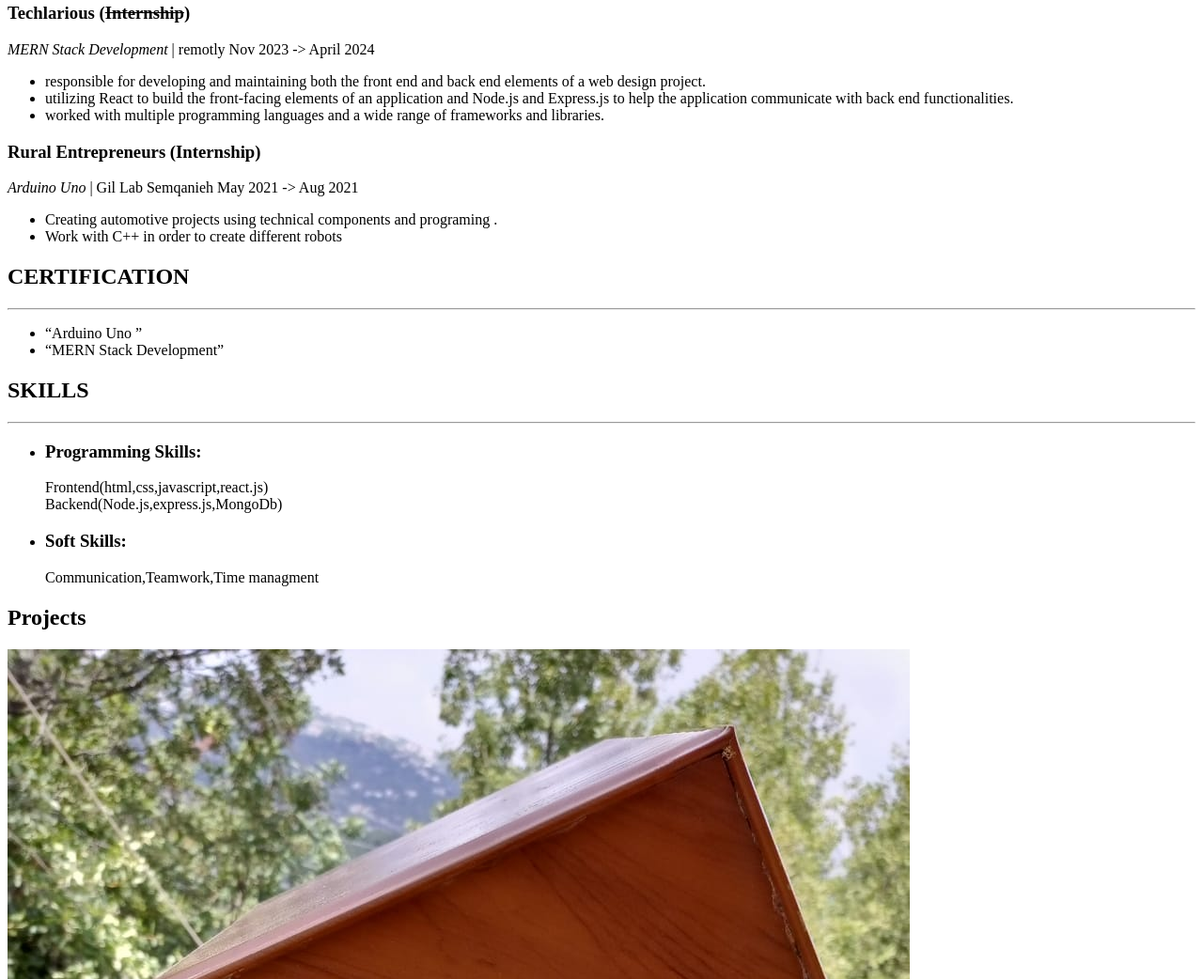
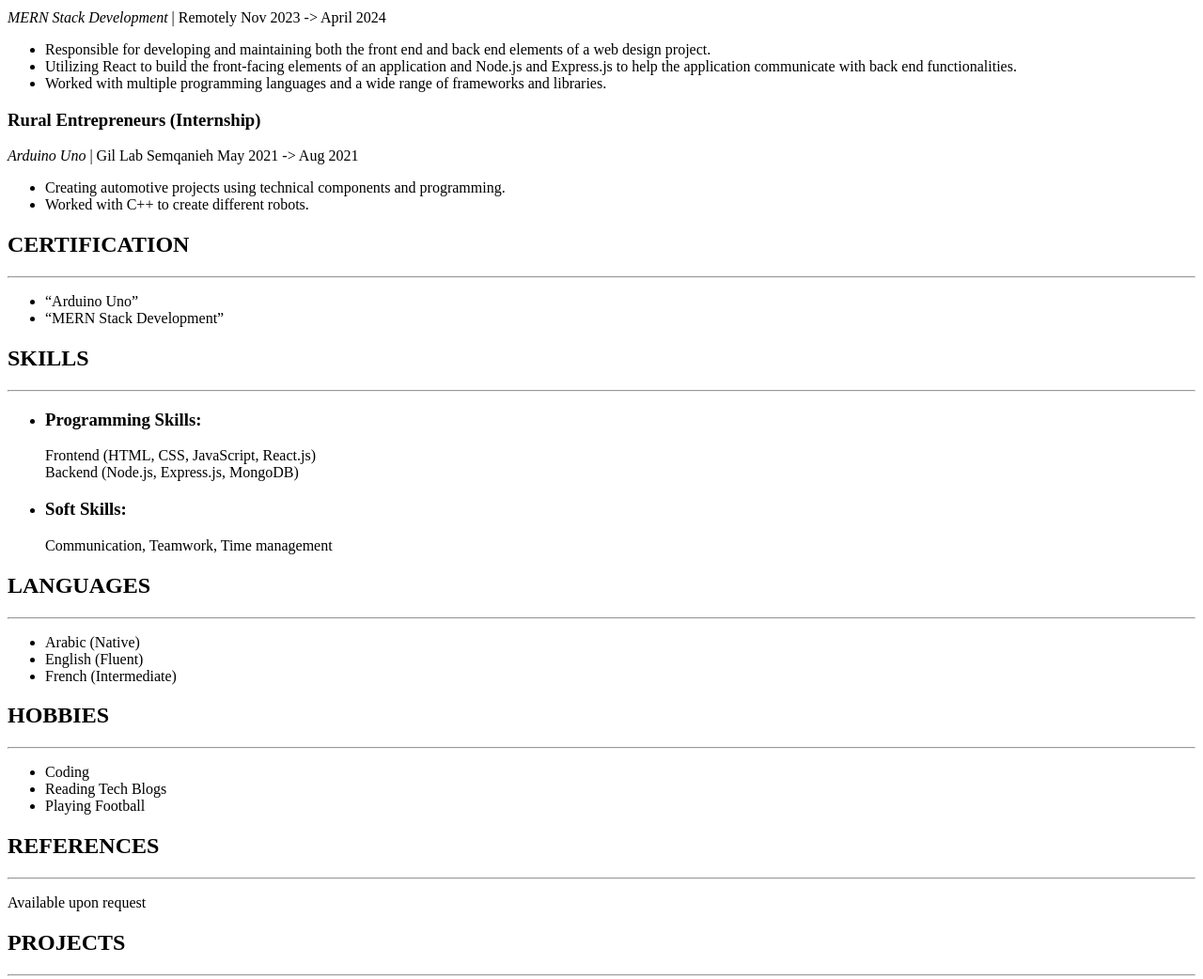
Before and after one commit to karimzeineddine/fullstack-session2, a plain HTML site: page index.html in a window 1280 px wide. Shown: the part 508-1550 px from the top of the page at 94% size. Drawn offline with Linux system fonts and the light colour scheme.

Commit message:
improved html

```diff
--- a/index.html
+++ b/index.html
@@ -6,41 +6,40 @@
     <title>Karim zd resume</title>
 </head>
 <body >
-    <div>
+    <div class="header">
         <h1>Karim Zeineddine</h1>
-        <p>81604333 | karimzeineddine922@gmail.com | linkedin.com/in/karim-zeineddine00 | </p>
+        <p>81604333 | karimzeineddine922@gmail.com | linkedin.com/in/karim-zeineddine00</p>
         <address>Botmeh Alchouf, Lebanon</address>
-        <p>I am a bussiness computer <mark>graduate student</mark>, looking for an opportunities in web development to implement
-            frontend and backend solution for consumer facing websites
+        <p>I am a business computer <mark>graduate student</mark>, looking for opportunities in web development to implement
+            frontend and backend solutions for consumer-facing websites.
         </p>
-        <p>some changes/p>
     </div>
 
     <div>
         <h2>EDUCATION</h2>
         <hr>
         <h3>Lebanese University</h3>
-        <p><i>Bachelor degree in Bussiness Computer</i> | GPA : 3.5/4.0   Faculty of Technology<strong> abey branch</strong> Sep 2021 -> May 2024 </p>
+        <p><i>Bachelor degree in Business Computer</i> | GPA : 3.5/4.0   Faculty of Technology<strong> abey branch</strong> Sep 2021 -> May 2024 </p>
         <h3>Mokhtara Official Secondary School </h3>
-        <p> <i>Degree in Sociology and Economics </i>| Sep 2018 -> May 2021 </p>
+        <p> <i>Degree in Sociology and Economics</i> | Sep 2018 -> May 2021 </p>
     </div>
 
     <div>
         <h2>WORK EXPERIENCE</h2>
         <hr>
-        <h3>Techlarious (<del>Internship</del>) </h3>
-        <p> <i>MERN Stack Development</i> | remotly Nov 2023 -> April 2024 </p>
+        <h3>Techlarious (<del>Internship</del>)</h3>
+        <p><i>MERN Stack Development</i> | Remotely Nov 2023 -> April 2024 </p>
         <ul>
-            <li>responsible for developing and maintaining both the front end and back end elements of a web design project.</li>
-            <li>utilizing React to build the front-facing elements of an application and Node.js and Express.js to help the application communicate with back end functionalities.</li>
-            <li> worked with multiple programming languages and a wide range of frameworks and libraries.</li>
+            <li>Responsible for developing and maintaining both the front end and back end elements of a web design project.</li>
+            <li>Utilizing React to build the front-facing elements of an application and Node.js and Express.js to help the application communicate with back end functionalities.</li>
+            <li>Worked with multiple programming languages and a wide range of frameworks and libraries.</li>
         </ul>
 
-        <h3> Rural Entrepreneurs (Internship) </h3>
-        <p> <i>Arduino Uno</i> | Gil Lab Semqanieh May 2021 -> Aug 2021 </p>
+        <h3>Rural Entrepreneurs (Internship)</h3>
+        <p><i>Arduino Uno</i> | Gil Lab Semqanieh May 2021 -> Aug 2021 </p>
         <ul>
-            <li>Creating automotive projects using technical components and programing .</li>
-            <li>Work with C++ in order to create different robots</li>
+            <li>Creating automotive projects using technical components and programming.</li>
+            <li>Worked with C++ to create different robots.</li>
         </ul>
     </div>
 
@@ -48,25 +47,50 @@
         <h2>CERTIFICATION</h2>
         <hr>
         <ul>
-            <li><q>Arduino Uno </q></li>
+            <li><q>Arduino Uno</q></li>
             <li><q>MERN Stack Development</q></li>
         </ul>
-
     </div>
 
     <div>
         <h2>SKILLS</h2>
         <hr>
         <ul>
-            <li><h3>Programming Skills:</h3>Frontend(html,css,javascript,react.js)<br> Backend(Node.js,express.js,MongoDb)</li>
-            <li><h3>Soft Skills:</h3>Communication,Teamwork,Time managment</li>
+            <li><h3>Programming Skills:</h3> Frontend (HTML, CSS, JavaScript, React.js)<br> Backend (Node.js, Express.js, MongoDB)</li>
+            <li><h3>Soft Skills:</h3> Communication, Teamwork, Time management</li>
         </ul>
+    </div>
 
+
+    <div>
+        <h2>LANGUAGES</h2>
+        <hr>
+        <ul>
+            <li>Arabic (Native)</li>
+            <li>English (Fluent)</li>
+            <li>French (Intermediate)</li>
+        </ul>
     </div>
 
     <div>
-        <h2>Projects</h2>
-        <img src="8171cbf3-ed3c-425f-9c4a-f1110a191b50.jfif" alt="">
+        <h2>HOBBIES</h2>
+        <hr>
+        <ul>
+            <li>Coding</li>
+            <li>Reading Tech Blogs</li>
+            <li>Playing Football</li>
+        </ul>
+    </div>
+
+    <div>
+        <h2>REFERENCES</h2>
+        <hr>
+        <p>Available upon request</p>
+    </div>
+    <div>
+        <h2>PROJECTS</h2>
+        <hr>
+        <img src="8171cbf3-ed3c-425f-9c4a-f1110a191b50.jfif" alt="Project Image">
     </div>
 
 </body>
```
